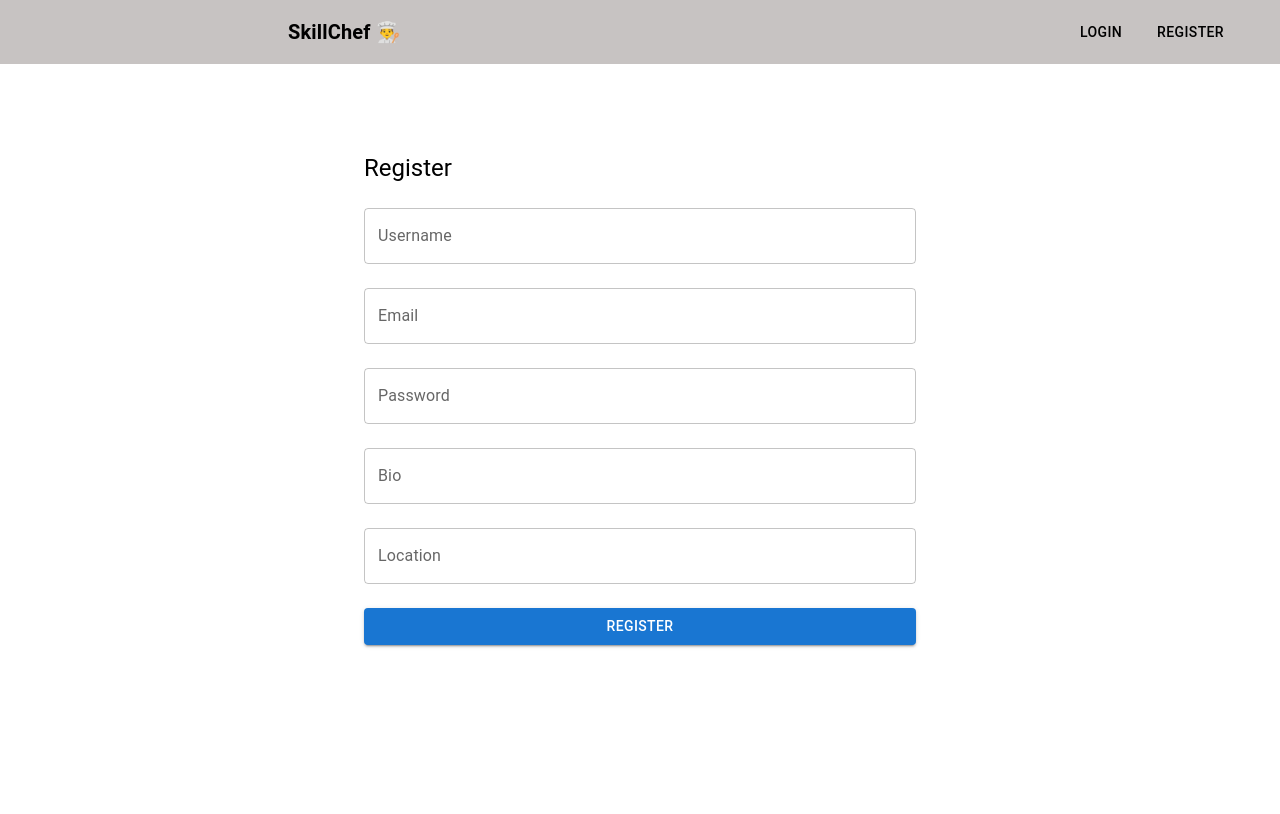
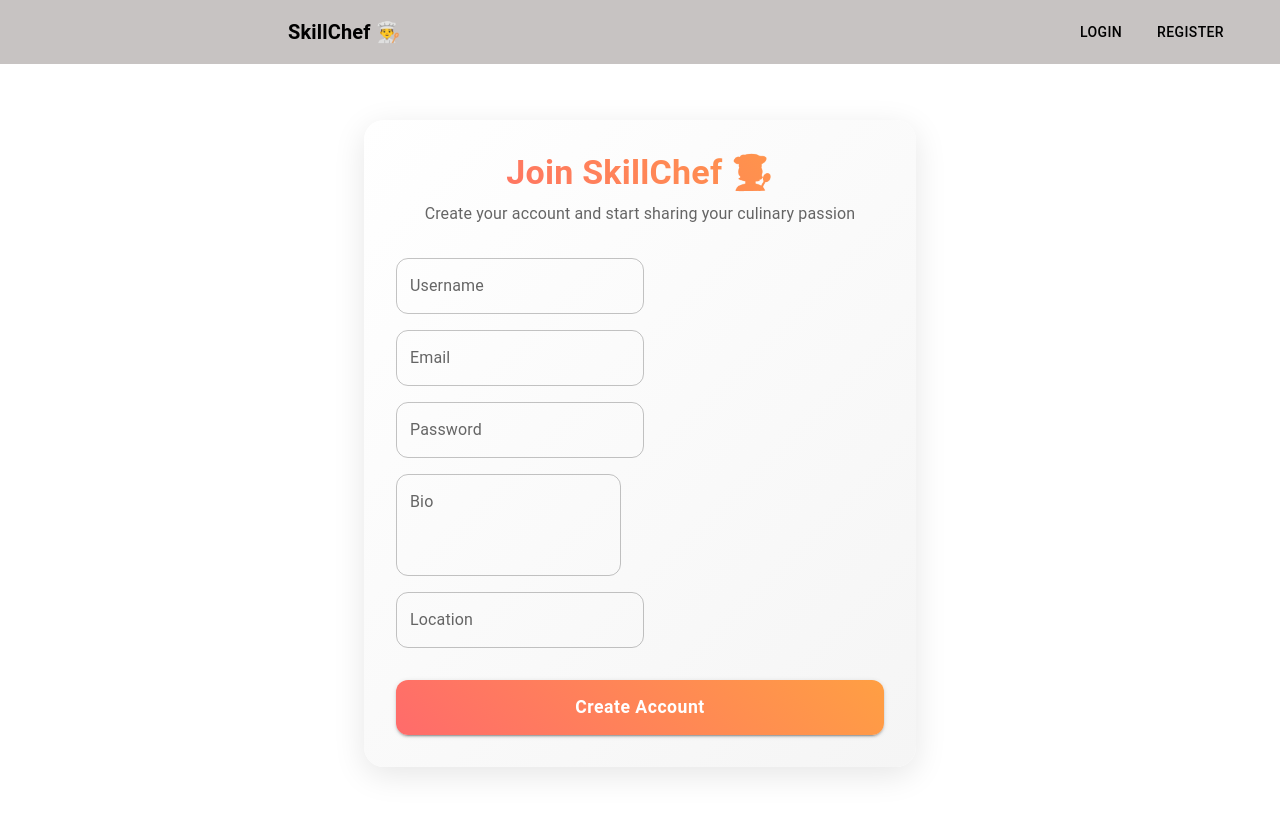
Before and after one commit to oshanwijekoon/PAF-PROJECT, a React (Create React App) app in the folder skillchef-frontend/: page /register in a window 1280 px wide. Shown: the top 814 px of the page. Built offline with nearby package versions, Linux system fonts and the light colour scheme.

Commit message:
updated Login and Register components

```diff
--- a/skillchef-frontend/src/pages/Login.js
+++ b/skillchef-frontend/src/pages/Login.js
@@ -11,7 +11,7 @@ import axios from "axios";
 import { useNavigate } from "react-router-dom";
 import { AuthContext } from "../context/AuthContext"; // if using context
 
-function Login() {
+import { Paper, Box, Grid } from '@mui/material';function Login() {
   const [form, setForm] = useState({ email: "", password: "" });
   const [error, setError] = useState(null);
   const navigate = useNavigate();
@@ -43,10 +43,36 @@ function Login() {
   };
 
   return (
-    <Container maxWidth="xs" sx={{ mt: 10 }}>
-      <Typography variant="h5" gutterBottom>
-        Login
+    <Container maxWidth="sm" sx={{ minHeight: '100vh', display: 'flex', alignItems: 'center' }}>
+      <Paper
+        elevation={3}
+        sx={{
+          width: '100%',
+          p: 4,
+          background: 'linear-gradient(135deg, #ffffff 0%, #f5f5f5 100%)',
+          borderRadius: '20px',
+          boxShadow: '0 8px 32px rgba(0,0,0,0.1)',
+        }}
+      >
+        <Box textAlign="center" mb={4}>
+          <Typography
+            variant="h4"
+            sx={{
+              fontWeight: 700,
+              background: 'linear-gradient(45deg, #FF6B6B, #FF9F43)',
+              backgroundClip: 'text',
+              WebkitBackgroundClip: 'text',
+              color: 'transparent',
+              mb: 1,
+            }}
+          >
+            Welcome Back! 👋
           </Typography>
+          <Typography variant="body1" color="text.secondary">
+            Sign in to continue your culinary journey
+          </Typography>
+        </Box>
+
         <form onSubmit={handleSubmit}>
           <TextField
             fullWidth
@@ -55,6 +81,18 @@ function Login() {
             value={form.email}
             onChange={handleChange}
             margin="normal"
+            variant="outlined"
+            sx={{
+              '& .MuiOutlinedInput-root': {
+                borderRadius: '12px',
+                '&:hover fieldset': {
+                  borderColor: '#FF6B6B',
+                },
+                '&.Mui-focused fieldset': {
+                  borderColor: '#FF6B6B',
+                }
+              }
+            }}
           />
           <TextField
             fullWidth
@@ -64,9 +102,41 @@ function Login() {
             value={form.password}
             onChange={handleChange}
             margin="normal"
+            variant="outlined"
+            sx={{
+              '& .MuiOutlinedInput-root': {
+                borderRadius: '12px',
+                '&:hover fieldset': {
+                  borderColor: '#FF6B6B',
+                },
+                '&.Mui-focused fieldset': {
+                  borderColor: '#FF6B6B',
+                }
+              }
+            }}
           />
-        <Button fullWidth variant="contained" type="submit" sx={{ mt: 2 }}>
-          Login
+          <Button
+            fullWidth
+            variant="contained"
+            type="submit"
+            sx={{
+              mt: 3,
+              mb: 2,
+              py: 1.5,
+              borderRadius: '12px',
+              background: 'linear-gradient(45deg, #FF6B6B, #FF9F43)',
+              textTransform: 'none',
+              fontSize: '1.1rem',
+              fontWeight: 600,
+              '&:hover': {
+                background: 'linear-gradient(45deg, #FF5B5B, #FF8F33)',
+                transform: 'translateY(-2px)',
+                boxShadow: '0 8px 20px rgba(255,107,107,0.3)',
+              },
+              transition: 'all 0.3s ease',
+            }}
+          >
+            Sign In
           </Button>
         </form>
 
@@ -79,6 +149,7 @@ function Login() {
         >
           <Alert severity="error">{error}</Alert>
         </Snackbar>
+      </Paper>
     </Container>
   );
 }
--- a/skillchef-frontend/src/pages/Register.js
+++ b/skillchef-frontend/src/pages/Register.js
@@ -10,6 +10,7 @@ import {
 import axios from "axios";
 import { useNavigate } from "react-router-dom";
 
+import { Paper, Box, Grid } from "@mui/material";
 function Register() {
   const [form, setForm] = useState({
     username: "",
@@ -37,27 +38,74 @@ function Register() {
   };
 
   return (
-    <Container maxWidth="sm" sx={{ mt: 8 }}>
-      <Typography variant="h5" gutterBottom>
-        Register
+    <Container maxWidth="sm" sx={{ py: 4 }}>
+      <Paper
+        elevation={3}
+        sx={{
+          p: 4,
+          background:
+            "linear-gradient(135deg, #ffffff 0%, #f5f5f5 100%)",
+          borderRadius: "20px",
+          boxShadow: "0 8px 32px rgba(0,0,0,0.1)",
+        }}
+      >
+        <Box textAlign="center" mb={4}>
+          <Typography
+            variant="h4"
+            sx={{
+              fontWeight: 700,
+              background:
+                "linear-gradient(45deg, #FF6B6B, #FF9F43)",
+              backgroundClip: "text",
+              WebkitBackgroundClip: "text",
+              color: "transparent",
+              mb: 1,
+            }}
+          >
+            Join SkillChef 🧑‍🍳
           </Typography>
+          <Typography variant="body1" color="text.secondary">
+            Create your account and start sharing your culinary passion
+          </Typography>
+        </Box>
+
         <form onSubmit={handleSubmit}>
+          <Grid container spacing={2}>
+            <Grid item xs={12}>
               <TextField
                 fullWidth
                 label="Username"
                 name="username"
                 value={form.username}
                 onChange={handleChange}
-          margin="normal"
+                variant="outlined"
+                sx={{
+                  "& .MuiOutlinedInput-root": {
+                    borderRadius: "12px",
+                    "&:hover fieldset": { borderColor: "#FF6B6B" },
+                    "&.Mui-focused fieldset": { borderColor: "#FF6B6B" },
+                  },
+                }}
               />
+            </Grid>
+            <Grid item xs={12}>
               <TextField
                 fullWidth
                 label="Email"
                 name="email"
                 value={form.email}
                 onChange={handleChange}
-          margin="normal"
+                variant="outlined"
+                sx={{
+                  "& .MuiOutlinedInput-root": {
+                    borderRadius: "12px",
+                    "&:hover fieldset": { borderColor: "#FF6B6B" },
+                    "&.Mui-focused fieldset": { borderColor: "#FF6B6B" },
+                  },
+                }}
               />
+            </Grid>
+            <Grid item xs={12}>
               <TextField
                 fullWidth
                 label="Password"
@@ -65,31 +113,84 @@ function Register() {
                 name="password"
                 value={form.password}
                 onChange={handleChange}
-          margin="normal"
+                variant="outlined"
+                sx={{
+                  "& .MuiOutlinedInput-root": {
+                    borderRadius: "12px",
+                    "&:hover fieldset": { borderColor: "#FF6B6B" },
+                    "&.Mui-focused fieldset": { borderColor: "#FF6B6B" },
+                  },
+                }}
               />
+            </Grid>
+            <Grid item xs={12}>
               <TextField
                 fullWidth
                 label="Bio"
                 name="bio"
                 value={form.bio}
                 onChange={handleChange}
-          margin="normal"
+                multiline
+                rows={3}
+                variant="outlined"
+                sx={{
+                  "& .MuiOutlinedInput-root": {
+                    borderRadius: "12px",
+                    "&:hover fieldset": { borderColor: "#FF6B6B" },
+                    "&.Mui-focused fieldset": { borderColor: "#FF6B6B" },
+                  },
+                }}
               />
+            </Grid>
+            <Grid item xs={12}>
               <TextField
                 fullWidth
                 label="Location"
                 name="location"
                 value={form.location}
                 onChange={handleChange}
-          margin="normal"
+                variant="outlined"
+                sx={{
+                  "& .MuiOutlinedInput-root": {
+                    borderRadius: "12px",
+                    "&:hover fieldset": { borderColor: "#FF6B6B" },
+                    "&.Mui-focused fieldset": { borderColor: "#FF6B6B" },
+                  },
+                }}
               />
-        <Button fullWidth variant="contained" type="submit" sx={{ mt: 2 }}>
-          Register
+            </Grid>
+          </Grid>
+
+          <Button
+            fullWidth
+            variant="contained"
+            type="submit"
+            sx={{
+              mt: 4,
+              py: 1.5,
+              borderRadius: "12px",
+              background:
+                "linear-gradient(45deg, #FF6B6B, #FF9F43)",
+              textTransform: "none",
+              fontSize: "1.1rem",
+              fontWeight: 600,
+              "&:hover": {
+                background:
+                  "linear-gradient(45deg, #FF5B5B, #FF8F33)",
+                transform: "translateY(-2px)",
+                boxShadow: "0 8px 20px rgba(255,107,107,0.3)",
+              },
+              transition: "all 0.3s ease",
+            }}
+          >
+            Create Account
           </Button>
         </form>
+
         <Snackbar open={success} autoHideDuration={3000}>
           <Alert severity="success">Registration Successful!</Alert>
         </Snackbar>
+      </Paper>
     </Container>
   );
 }
```
Lines whose indentation alone changed are shown as unchanged.
